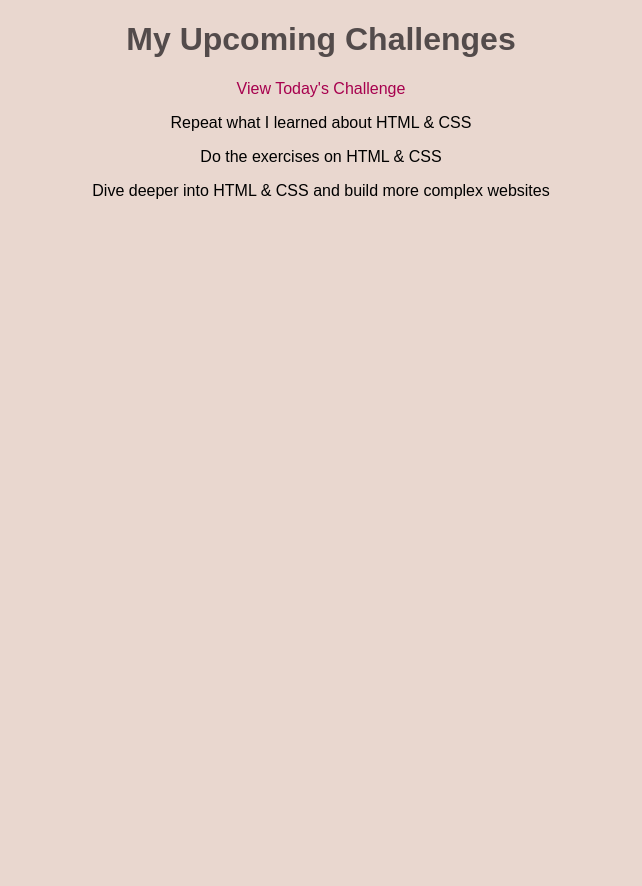
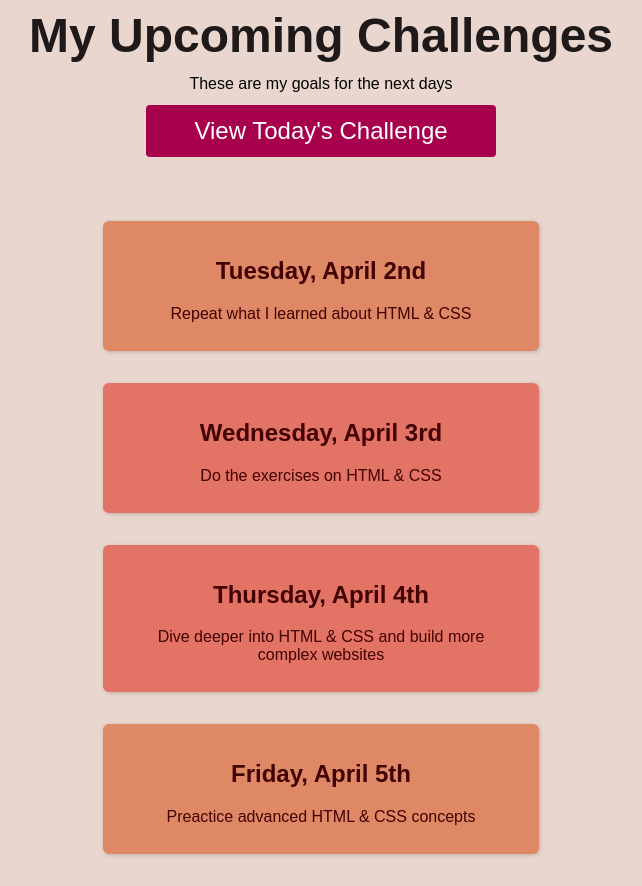
Before and after one commit to L-Benvenuti/100-days-of-code, a plain HTML site: page Intro HTML & CSS/more-challenges.html in a window 1280 px wide. Shown: the whole page, without its empty margins (319-961 px from the left). Before the commit the page ends 800 px from the top, so only its background shows below. Drawn offline with Linux system fonts and the light colour scheme.

Commit message:
finalize structural, formatting, and styling changes

```diff
--- /dev/null
+++ b/Intro HTML & CSS/index.css
@@ -0,0 +1,38 @@
+main {
+    width: 800px;
+    margin: 200px auto 72px auto;
+    padding: 24px;
+    border: 5px solid rgb(44, 44, 44);
+    border-radius: 8px;
+    box-shadow: 1px 2px 8px rgba(0, 0, 0, 0.3);
+    background-color: rgb(219, 108, 94);
+}
+
+img {
+    width: 200px;
+    border-radius: 50%;
+    margin-top: -134px;
+    border: 5px solid rgb(44, 44, 44);
+}
+
+h1 {
+    font-size: 30px;
+}
+
+h2 {
+    font-size: 52px;
+    font-weight: bold;
+    color: rgb(75, 59, 59);
+}
+
+span {
+    color: var(--secondary-color)
+}
+
+a {
+    color: var(--terciary-color);
+}
+
+a:hover {
+    text-decoration: underline;
+}
--- /dev/null
+++ b/Intro HTML & CSS/more-challenges.css
@@ -0,0 +1,57 @@
+header {
+    margin-bottom: 64px;
+}
+
+h1 {
+    margin: 0;
+    font-size: 48px;
+}
+
+header p {
+    margin: 12px 0;
+}
+
+a {
+    display: inline-block;
+    margin: 0;
+    background-color: var(--terciary-color);
+    border-radius: 4px;
+    padding: 12px 48px;
+    color: white;
+    font-size: 24px;
+}
+
+a:hover {
+    background-color: rgb(180, 12, 90);
+}
+
+ol {
+    list-style: none;
+    padding: 0;
+    margin: 36px auto 0 auto;
+    width: 500px;
+}
+
+li {
+    margin: 32px;
+    padding: 16px;
+    background-color: var(--highlight-color);
+    border-radius: 6px;
+    box-shadow: 1px 1px 4px rgba(0, 0, 0, 0.2);
+}
+
+.highlight-goal {
+    background-color: var(--stronger-highlight-color);
+}
+
+h2 {
+    font-size: 1.5rem;
+    font-family: var(--title-fonts);
+    color: var(--secondary-color);
+    font-weight: 800;
+}
+
+li p {
+    margin: 12px;
+    color: rgb(66, 2, 2);
+}
--- a/Intro HTML & CSS/more-challenges.html
+++ b/Intro HTML & CSS/more-challenges.html
@@ -3,14 +3,36 @@
 <head>
     <meta charset="UTF-8">
     <meta name="viewport" content="width=device-width, initial-scale=1.0">
-    <link rel="stylesheet" href="style.css">
+    <link rel="stylesheet" href="root-styling.css">
+    <link rel="stylesheet" href="more-challenges.css">
     <title>Challenges</title>
 </head>
 <body>
+    <header>
     <h1>My Upcoming Challenges</h1>
+    <p>These are my goals for the next days</p>
     <a href="./index.html">View Today's Challenge</a>
-    <p>Repeat what I learned about HTML & CSS</p>
-    <p>Do the exercises on HTML & CSS</p>
-    <p>Dive deeper into HTML & CSS and build more complex websites</p>
+    </header>
+
+    <main>
+    <ol>
+        <li>
+            <h2>Tuesday, April 2nd</h2>
+            <p>Repeat what I learned about HTML & CSS</p>
+        </li>
+        <li class="highlight-goal">
+            <h2>Wednesday, April 3rd</h2>
+            <p>Do the exercises on HTML & CSS</p>
+        </li>
+        <li class="highlight-goal">
+            <h2>Thursday, April 4th</h2>
+            <p>Dive deeper into HTML & CSS and build more complex websites</p>
+        </li>
+        <li>
+            <h2>Friday, April 5th</h2>
+            <p>Preactice advanced HTML & CSS concepts</p>
+        </li>
+    </ol>
+    </main>
 </body>
 </html>
--- a/Intro HTML & CSS/style.css
+++ b/Intro HTML & CSS/root-styling.css
@@ -1,7 +1,9 @@
 :root {
-    --main-color: rgb(83, 75, 75);
-    --secondary-color: rgb(170, 96, 83);
+    --main-color: rgb(31, 25, 25);
+    --secondary-color: rgb(66, 2, 2);
     --terciary-color: rgb(167, 1, 78);
+    --highlight-color: rgb(223, 136, 101);
+    --stronger-highlight-color: rgb(226, 115, 101);
     --title-fonts: 'Oswald', sans-serif;
     --text-fonts: 'Fira Sans', sans-serif;
 }
@@ -11,32 +13,16 @@ body {
     text-align: center;
 }
 
-img {
-    width: 200px;
-    border-radius: 50%;
-    margin-top: 50px;
-}
-
 h1 {
     color: var(--main-color);
     font-weight: 800;
     font-family: var(--title-fonts);
 }
 
-h2 {
-    color: var(--secondary-color);
-    font-size: 52px;
-}
-
-p, a {
+p, a, li {
     font-family: var(--text-fonts);
 }
 
 a {
     text-decoration: none;
-    color: var(--terciary-color);
 }
-
-a:hover {
-    text-decoration: underline;
-}
```
Also changed, not shown: Intro HTML & CSS/index.html (+10 -5 lines).
